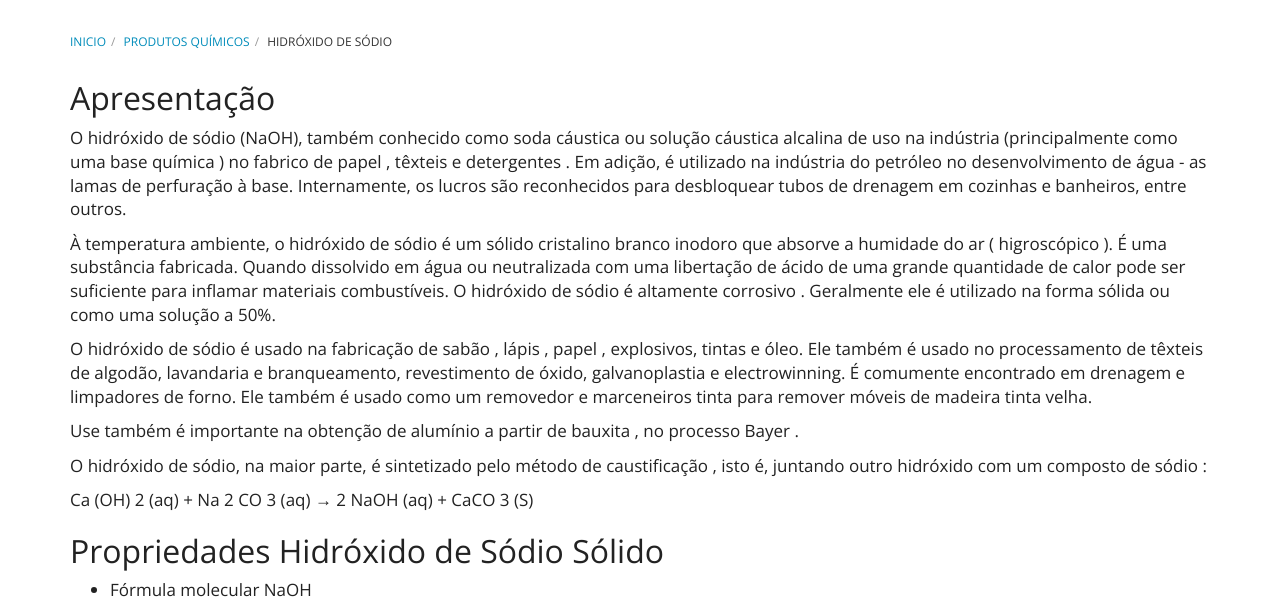
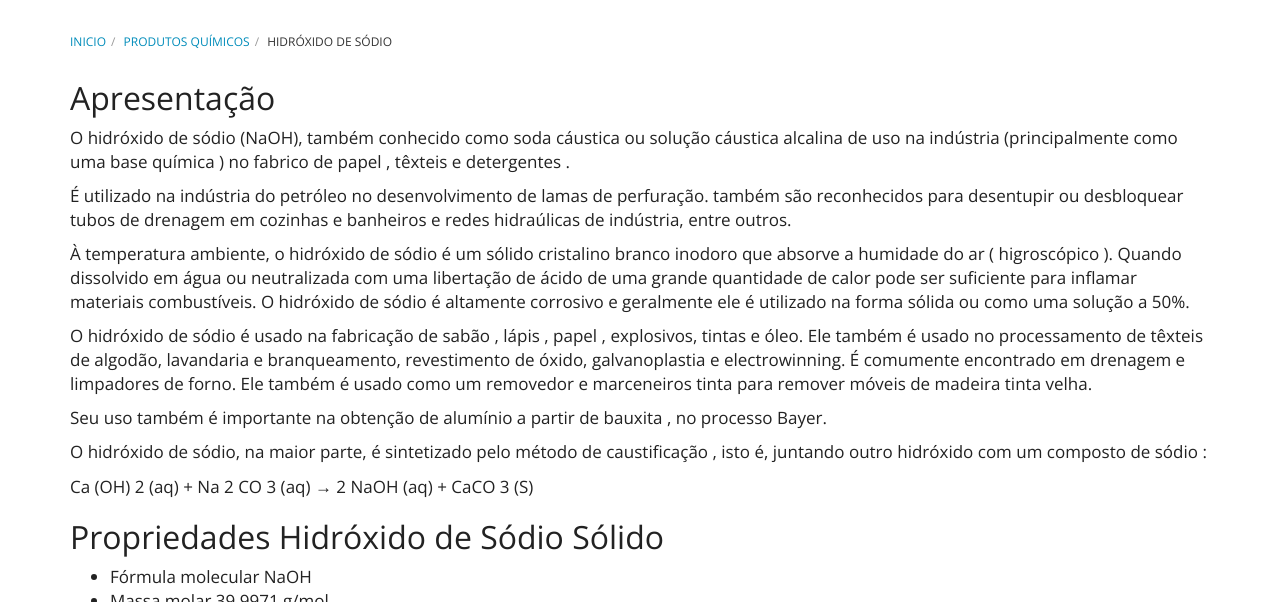
Before and after one commit to purewaterefluentes/purewaterefluentes.github.io, a Jekyll site: the page built from produtos/hidroxido-de-sodio.md, in a window 1280 px wide and 900 px high, cut to the strip 298-900 px from the top of the window. Built offline with Jekyll 4.4.1, drawn with Linux system fonts in a browser that asks for light colours; nearby versions of some CDN libraries; library files that are not in the unit come from our copies.

Commit message:
Update hidroxido-de-sodio.md

```diff
--- a/produtos/hidroxido-de-sodio.md
+++ b/produtos/hidroxido-de-sodio.md
@@ -7,13 +7,16 @@ subtitle: Soda Caustica
 
 ## Apresentação
 
-O hidróxido de sódio (NaOH), também conhecido como soda cáustica ou solução cáustica alcalina de uso na indústria (principalmente como uma base química ) no fabrico de papel , têxteis e detergentes . Em adição, é utilizado na indústria do petróleo no desenvolvimento de água - as lamas de perfuração à base. Internamente, os lucros são reconhecidos para desbloquear tubos de drenagem em cozinhas e banheiros, entre outros.
+O hidróxido de sódio (NaOH), também conhecido como soda cáustica ou solução cáustica alcalina de uso na indústria (principalmente como uma base química ) no fabrico de papel , têxteis e detergentes .
 
-À temperatura ambiente, o hidróxido de sódio é um sólido cristalino branco inodoro que absorve a humidade do ar ( higroscópico ). É uma substância fabricada. Quando dissolvido em água ou neutralizada com uma libertação de ácido de uma grande quantidade de calor pode ser suficiente para inflamar materiais combustíveis. O hidróxido de sódio é altamente corrosivo . Geralmente ele é utilizado na forma sólida ou como uma solução a 50%.
+É utilizado na indústria do petróleo no desenvolvimento de lamas de perfuração. também são reconhecidos para desentupir ou desbloquear tubos de drenagem em cozinhas e banheiros e redes hidraúlicas de indústria, entre outros.
+
+À temperatura ambiente, o hidróxido de sódio é um sólido cristalino branco inodoro que absorve a humidade do ar ( higroscópico ).
+Quando dissolvido em água ou neutralizada com uma libertação de ácido de uma grande quantidade de calor pode ser suficiente para inflamar materiais combustíveis. O hidróxido de sódio é altamente corrosivo e geralmente ele é utilizado na forma sólida ou como uma solução a 50%.
 
 O hidróxido de sódio é usado na fabricação de sabão , lápis , papel , explosivos, tintas e óleo. Ele também é usado no processamento de têxteis de algodão, lavandaria e branqueamento, revestimento de óxido, galvanoplastia e electrowinning. É comumente encontrado em drenagem e limpadores de forno. Ele também é usado como um removedor e marceneiros tinta para remover móveis de madeira tinta velha.
 
-Use também é importante na obtenção de alumínio a partir de bauxita , no processo Bayer .
+Seu uso também é importante na obtenção de alumínio a partir de bauxita , no processo Bayer.
 
 O hidróxido de sódio, na maior parte, é sintetizado pelo método de caustificação , isto é, juntando outro hidróxido com um composto de sódio :
 
```
